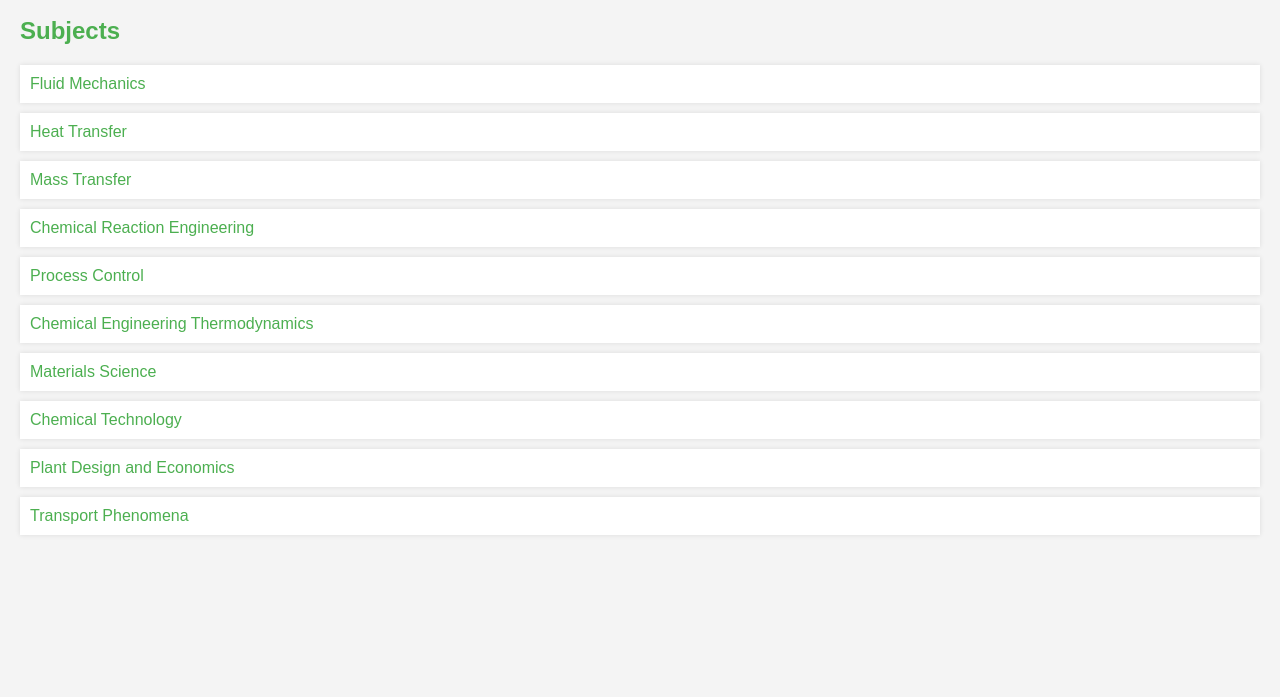
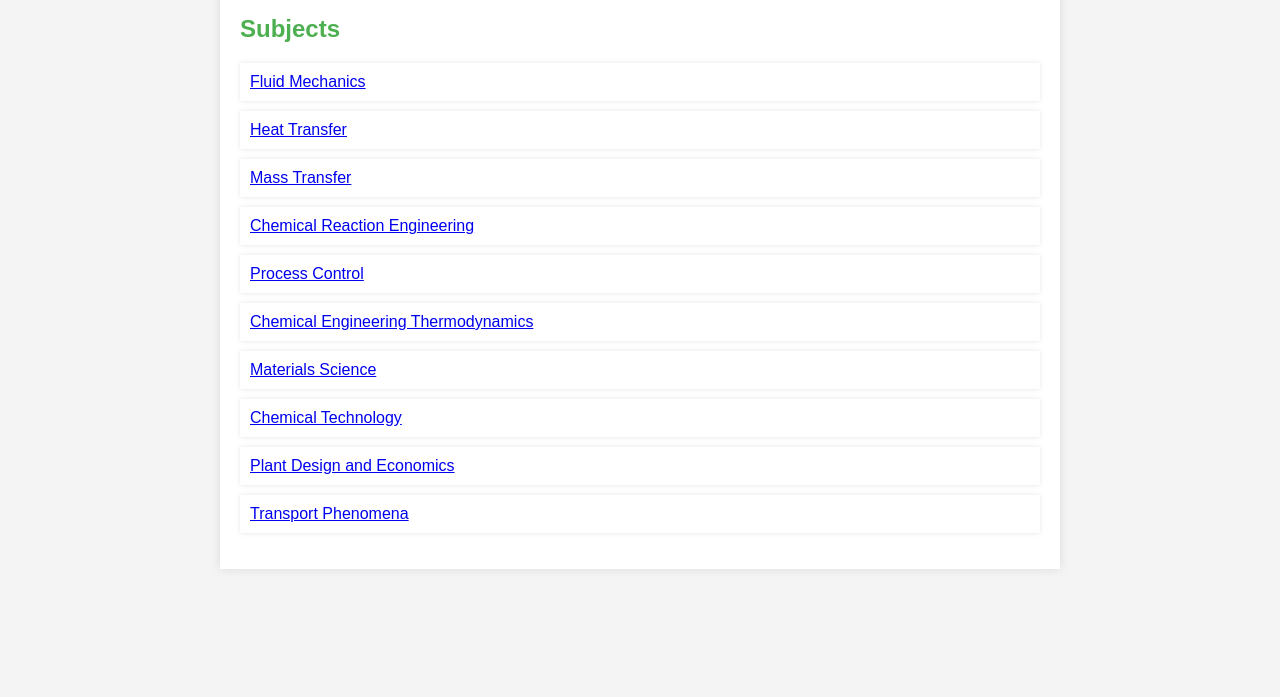
Before and after one commit to Balu-Kumar/Gate, a plain HTML site: page core.html in a window 1280 px wide. Shown: the part 103-800 px from the top of the page. Drawn offline with Linux system fonts and the light colour scheme.

Commit message:
Update core.html

```diff
--- a/core.html
+++ b/core.html
@@ -14,11 +14,16 @@
         header {
             background-color: #4CAF50;
             color: white;
-            padding: 10px 0;
+            padding: 15px;
             text-align: center;
+            font-size: 24px;
         }
         .container {
-            margin: 20px;
+            margin: 20px auto;
+            max-width: 800px;
+            background-color: #fff;
+            padding: 20px;
+            box-shadow: 0 0 10px rgba(0, 0, 0, 0.1);
         }
         h2 {
             color: #4CAF50;
@@ -32,16 +37,16 @@
             margin-bottom: 10px;
             padding: 10px;
             box-shadow: 0 0 5px rgba(0, 0, 0, 0.1);
+            cursor: pointer;
         }
-        a {
-            text-decoration: none;
-            color: #4CAF50;
+        li:hover {
+            background-color: #ddd;
         }
     </style>
 </head>
 <body>
     <header>
-        <h1>Core Subjects</h1>
+        Core Subjects
     </header>
     <div class="container">
         <h2>Subjects</h2>
```
